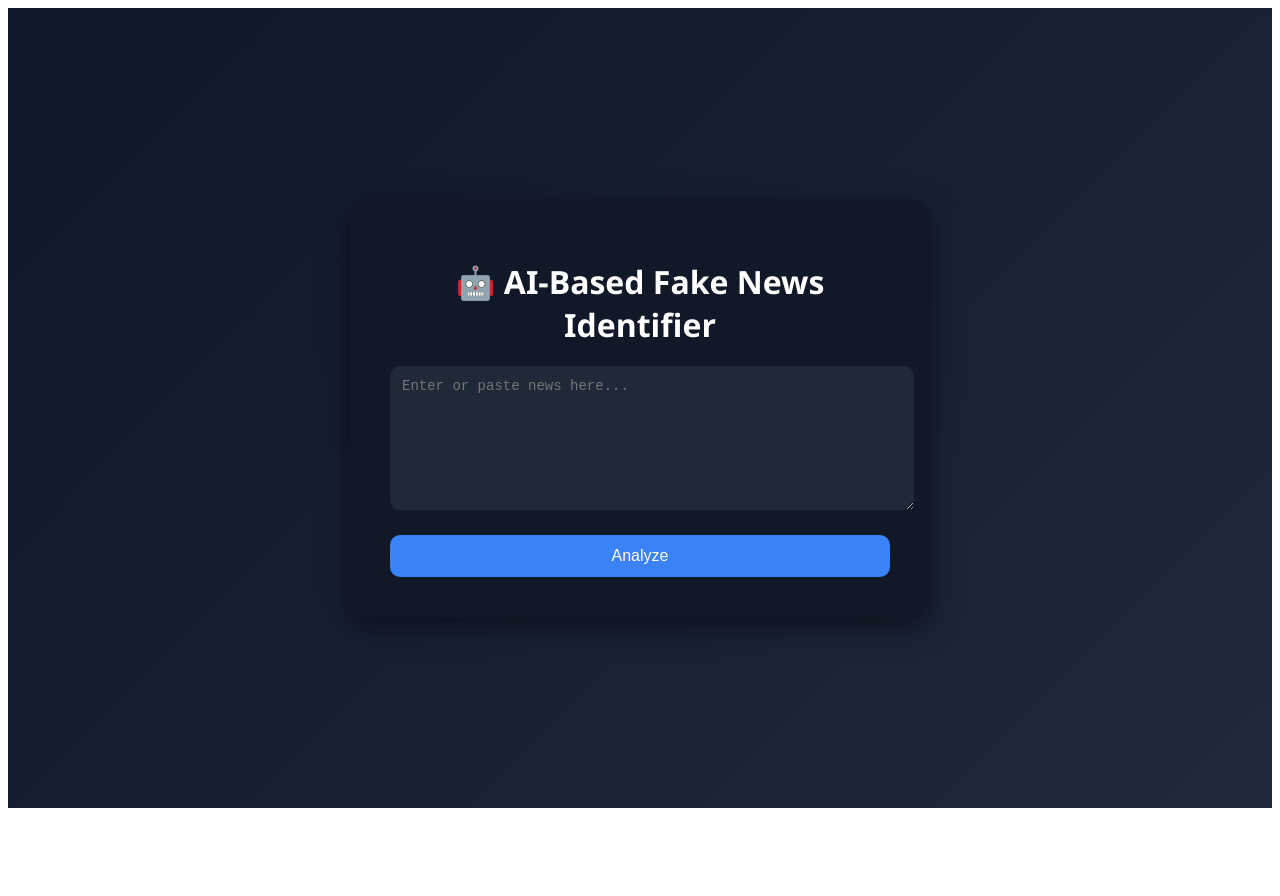
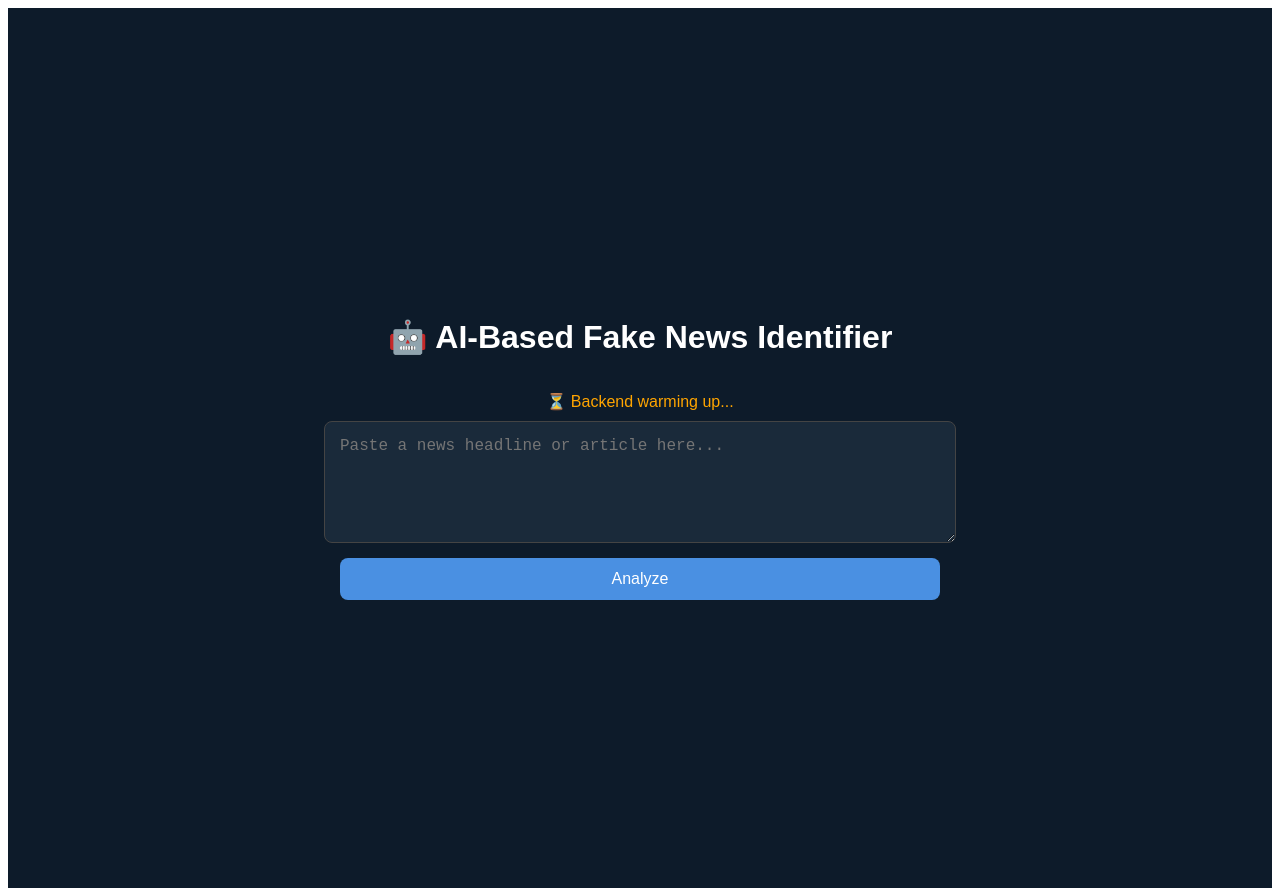
Before and after one commit to adityakarthikeya5-byte/fake-news-identifier, a React (Create React App) app in the folder frontend/: page / in a window 1280 px wide. Before the commit the page ends 816 px from the top, so only its background shows below. Built offline with nearby package versions, Linux system fonts and the light colour scheme; no server answers; the HTML template or start-up script is replaced by a standard one.

Commit message:
fix cors, port binding, and frontend connection

```diff
--- a/frontend/src/App.js
+++ b/frontend/src/App.js
@@ -1,136 +1,144 @@
-import React, { useState } from "react";
+// frontend/src/App.js
+import { useState, useEffect } from "react";
+
+const BACKEND_URL = "https://fake-news-identifier-r6s9.onrender.com"; // ← your Render URL
 
 function App() {
-  const [text, setText] = useState("");
+  const [inputText, setInputText] = useState("");
   const [result, setResult] = useState(null);
   const [loading, setLoading] = useState(false);
+  const [backendReady, setBackendReady] = useState(false);
+  const [error, setError] = useState(null);
 
-  const analyze = async () => {
-    if (!text) {
-      alert("Please enter some text");
-      return;
-    }
+  // Wake up backend on page load (handles Render cold start)
+  useEffect(() => {
+    fetch(`${BACKEND_URL}/`)
+      .then((res) => res.json())
+      .then(() => setBackendReady(true))
+      .catch(() => setBackendReady(false));
+  }, []);
+
+  const analyzeText = async () => {
+    if (!inputText.trim()) return;
 
     setLoading(true);
+    setResult(null);
+    setError(null);
 
     try {
-      const res = await fetch("https://fake-news-identifier-r6s9.onrender.com/detect", {
+      const response = await fetch(`${BACKEND_URL}/detect`, {
         method: "POST",
-          headers: {
-            "Content-Type": "application/json",
-          },
-          body: JSON.stringify({ text }),
+        headers: { "Content-Type": "application/json" },
+        body: JSON.stringify({ text: inputText }),
+      });
+
+      if (!response.ok) throw new Error(`Server error: ${response.status}`);
+
+      const data = await response.json();
+      setResult(data);
+    } catch (err) {
+      setError("Backend not reachable. It may be waking up — wait 30 seconds and try again.");
+    } finally {
+      setLoading(false);
     }
-      );
-
-      const data = await res.json();
-      setResult(data);
-    } catch (error) {
-      console.error("Error:", error);
-      alert("Backend not connected (wait 30s and try again)");
-    }
-
-    setLoading(false);
   };
 
   return (
-    <div style={styles.page}>
-      <div style={styles.card}>
-        <h1 style={styles.title}>
-          🤖 AI-Based Fake News Identifier
-        </h1>
+    <div style={styles.container}>
+      <h1 style={styles.title}>🤖 AI-Based Fake News Identifier</h1>
+
+      {/* Backend status indicator */}
+      <p style={{ color: backendReady ? "lightgreen" : "orange", marginBottom: "10px" }}>
+        {backendReady ? "✅ Backend connected" : "⏳ Backend warming up..."}
+      </p>
 
       <textarea
-          placeholder="Enter or paste news here..."
-          value={text}
-          onChange={(e) => setText(e.target.value)}
         style={styles.textarea}
+        placeholder="Paste a news headline or article here..."
+        value={inputText}
+        onChange={(e) => setInputText(e.target.value)}
+        rows={5}
       />
 
-        <button onClick={analyze} style={styles.button}>
+      <button
+        style={styles.button}
+        onClick={analyzeText}
+        disabled={loading || !inputText.trim()}
+      >
         {loading ? "Analyzing..." : "Analyze"}
       </button>
 
+      {/* Error message */}
+      {error && <p style={styles.error}>{error}</p>}
+
+      {/* Result */}
       {result && (
-          <div style={styles.result}>
-            <h2
-              style={{
-                color:
-                  result.prediction === "REAL"
-                    ? "#4CAF50"
-                    : "#FF4C4C",
-              }}
-            >
+        <div style={{
+          ...styles.result,
+          borderColor: result.prediction === "Fake News" ? "#ff4d4d" : "#4dff88"
+        }}>
+          <h2 style={{ color: result.prediction === "Fake News" ? "#ff4d4d" : "#4dff88" }}>
             {result.prediction}
           </h2>
-
-            <p style={styles.confidence}>
-              Confidence: {result.confidence}%
-            </p>
+          <p>Confidence: {result.confidence}%</p>
         </div>
       )}
-      </div>
     </div>
   );
 }
 
 const styles = {
-  page: {
-    height: "100vh",
-    background: "linear-gradient(135deg, #0f172a, #1e293b)",
+  container: {
+    minHeight: "100vh",
+    backgroundColor: "#0d1b2a",
     display: "flex",
+    flexDirection: "column",
+    alignItems: "center",
     justifyContent: "center",
-    alignItems: "center",
-    fontFamily: "Segoe UI, sans-serif",
+    padding: "40px 20px",
+    fontFamily: "Arial, sans-serif",
+    color: "white",
   },
-
-  card: {
-    background: "#111827",
-    padding: "40px",
-    borderRadius: "20px",
-    width: "500px",
-    boxShadow: "0 10px 30px rgba(0,0,0,0.5)",
+  title: {
+    fontSize: "2rem",
+    marginBottom: "20px",
     textAlign: "center",
   },
-
-  title: {
-    color: "white",
-    marginBottom: "20px",
-  },
-
   textarea: {
     width: "100%",
-    height: "120px",
-    padding: "12px",
+    maxWidth: "600px",
+    padding: "15px",
+    borderRadius: "8px",
+    border: "1px solid #444",
+    backgroundColor: "#1a2a3a",
+    color: "white",
+    fontSize: "1rem",
+    resize: "vertical",
+  },
+  button: {
+    marginTop: "15px",
+    padding: "12px 40px",
+    backgroundColor: "#4a90e2",
+    color: "white",
+    border: "none",
+    borderRadius: "8px",
+    fontSize: "1rem",
+    cursor: "pointer",
+    width: "100%",
+    maxWidth: "600px",
+  },
+  result: {
+    marginTop: "25px",
+    padding: "20px 40px",
     borderRadius: "10px",
-    border: "none",
-    outline: "none",
-    fontSize: "14px",
-    marginBottom: "20px",
-    background: "#1f2937",
-    color: "white",
+    border: "2px solid",
+    textAlign: "center",
   },
-
-  button: {
-    width: "100%",
-    padding: "12px",
-    borderRadius: "10px",
-    border: "none",
-    background: "#3b82f6",
-    color: "white",
-    fontSize: "16px",
-    cursor: "pointer",
-  },
-
-  result: {
-    marginTop: "20px",
-    background: "#1f2937",
-    padding: "15px",
-    borderRadius: "10px",
-  },
-
-  confidence: {
-    color: "#cbd5e1",
+  error: {
+    color: "orange",
+    marginTop: "15px",
+    maxWidth: "600px",
+    textAlign: "center",
   },
 };
 
--- /dev/null
+++ b/package.json
@@ -0,0 +1,5 @@
+{
+  "dependencies": {
+    "cors": "^2.8.6"
+  }
+}
```
Also changed, not shown: 2 other files (tests, documents, lock files or other folders). Lines whose indentation alone changed are shown as unchanged.
